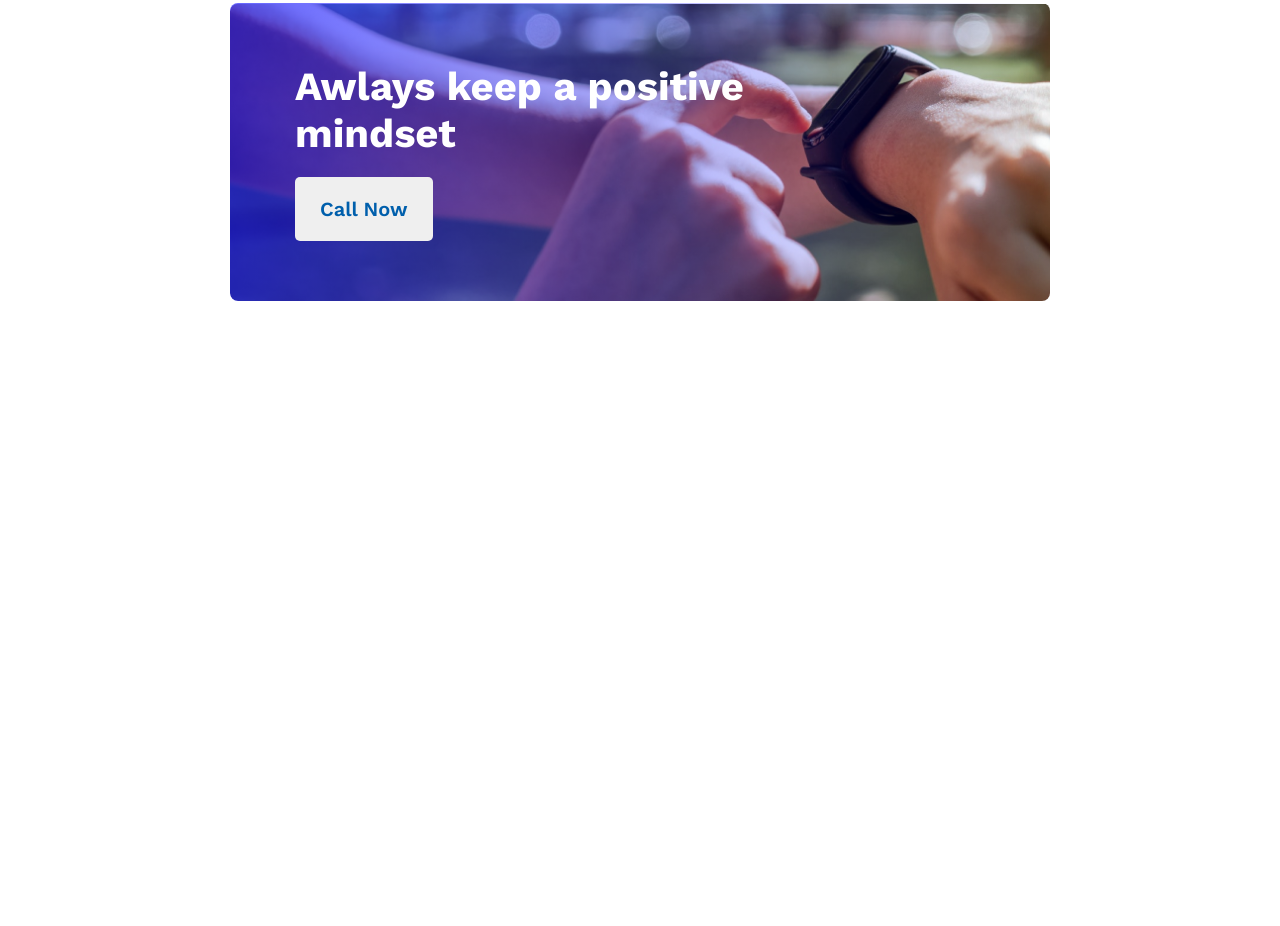
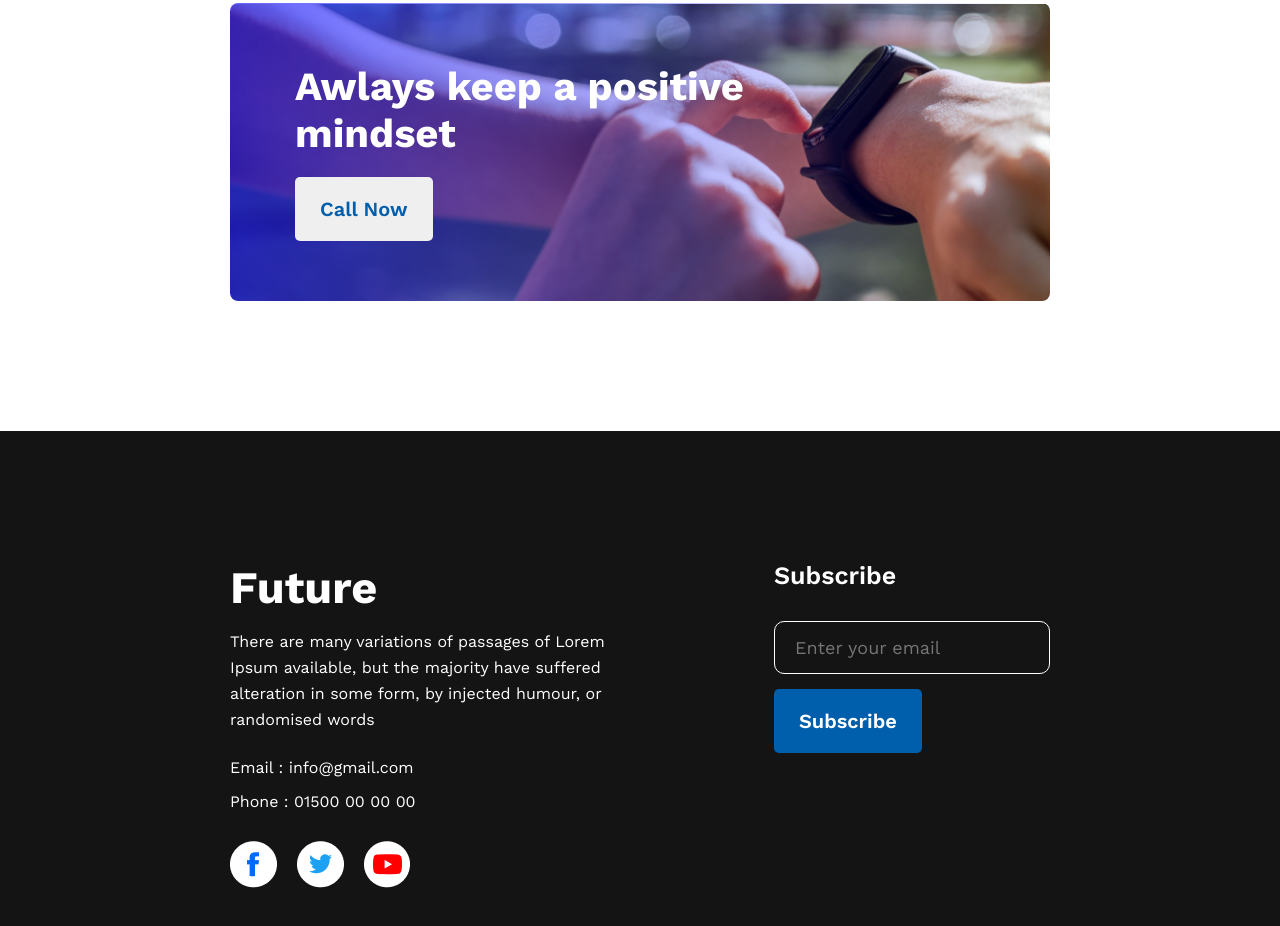
Before and after one commit to shakirniloy/new-year-new-me-website, a plain HTML site: page index.html in a window 1280 px wide. Shown: the part 3427-4353 px from the top of the page. Before the commit the page ends 3858 px from the top, so only its background shows below. Drawn offline with nearby package versions, Linux system fonts and the light colour scheme.

Commit message:
footer section added

```diff
--- a/index.html
+++ b/index.html
@@ -131,7 +131,7 @@
         <!-- my article section end -->
 
         <!-- call now section start -->
-        <section class="contact-section">
+        <section class="call-now-section">
             <div class="call-now">
                 <h2>Awlays keep a positive <br> mindset</h2>
                 <button class="primary-btn">Call Now</button>
@@ -140,7 +140,38 @@
         <!-- call now section start -->
     </main>
     <footer class="footer">
+        <!-- contact section start -->
+        <div class="contact-section">
+            <h2 class="contact-heading">Future</h2>
+            <p class="contact-details">
+                There are many variations of passages of Lorem Ipsum available, but the majority have suffered alteration in some form, by injected humour, or randomised words
+            </p>
+            <a class="email-phone" href="mailto:info@gmail.com">Email : info@gmail.com</a> <br>
+            <a class="email-phone email" href="tel:01500 00 00 00">Phone : 01500 00 00 00</a>
+            <div class="icon">
+                <a href="https://www.facebook.com/">
+                    <img src="images/icons/fb.png" alt="Facebook icon">
+                </a>
+                <a href="https://twitter.com/">
+                    <img src="images/icons/twitter.png" alt="twitter icon">
+                </a>
+            </a>
+            <a href="https://youtube.com/">
+                <img src="images/icons/youtube.png" alt="twitter icon">
+            </a>
+            </div>
+        </div>
+    <!-- contact section start -->
 
+        <!-- subscribe section start -->
+        <div class="subscribe-form">
+            <form>
+                <h3 class="subscribe-heading">Subscribe</h3>
+                <input type="email" placeholder="Enter your email">
+                <input class="primary-btn" type="submit" value="Subscribe">
+            </form>
+        </div>
+        <!-- subscribe section end -->
     </footer>
 </body>
 </html>
--- a/styles/style.css
+++ b/styles/style.css
@@ -178,7 +178,7 @@
 /* my article section end */
 
 /* call now section start */
-.contact-section {
+.call-now-section {
     margin: 0 230px 130px 230px;
 }
 
@@ -192,7 +192,7 @@
     box-sizing: border-box;
 }
 
-.contact-section h2{
+.call-now-section h2{
     color: white;
     font-weight: 700;
     font-size: 40px;
@@ -200,3 +200,76 @@
     padding-bottom: 20px;
 }
 /* call now section end */
+
+/* contact section start */
+.footer {
+    background-color: #151414;
+    padding: 130px 230px;
+    display: flex;
+    justify-content: space-between;
+}
+
+.contact-section {
+
+    width: 50%;
+}
+
+.contact-heading {
+    color: white;
+    font-weight: 700;
+    font-size: 45px;
+}
+
+.contact-details {
+    color: #FFFFFF;
+    line-height: 26px;
+    padding: 15px 0 25px 0;
+}
+
+.email-phone {
+    color: white;
+    text-decoration: none;
+    display: inline-block;
+}
+
+.email-phone:hover {
+    color: blue;
+    text-decoration: underline;
+}
+
+.email {
+    padding: 15px 0 30px 0;
+}
+
+.icon {
+    display: flex;
+    gap: 20px;
+}
+
+.icon a {
+    text-decoration: none;
+}
+
+/* contact section end */
+.subscribe-heading {
+    font-weight: 600;
+    font-size: 25px;
+    color: white;
+}
+
+.subscribe-form input[type="email"] {
+    border: 1px solid white;
+    border-radius: 10px;
+    padding: 15px 20px;
+    background-color: transparent;
+    color: white;
+    display: block;
+    margin: 31px 0 15px 0;
+    font-size: 18px;
+}
+
+.subscribe-form input[type="submit"] {
+    color: white;
+    background-color: #005FAC;
+}
+/* subscribe section start */
```
